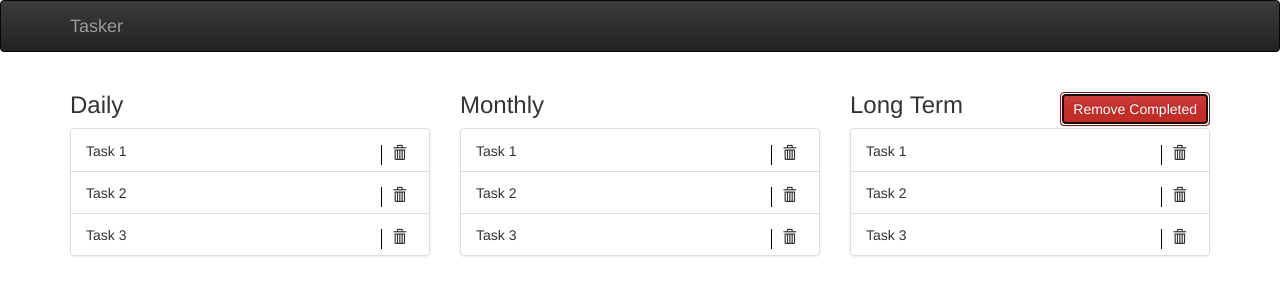
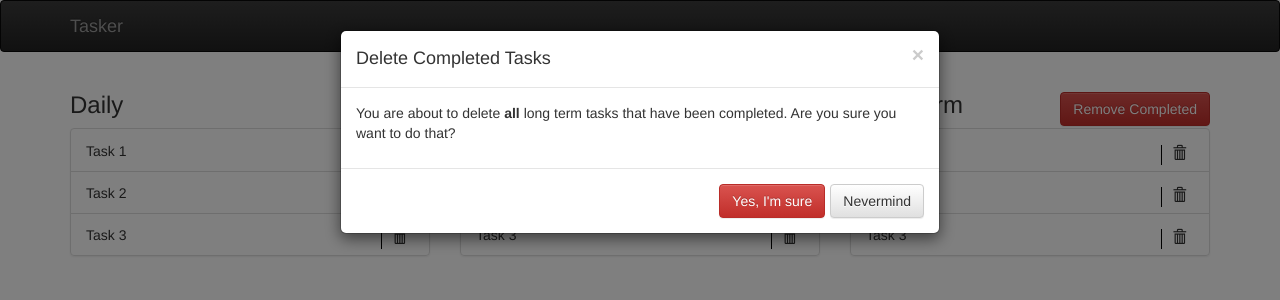
Before and after one commit to rdhammond/tasker-react, a React app: page / in a window 1280 px wide. Both pictures are taken after a click on the button "Remove Completed". Shown: the top 300 px of the page. Built offline with nearby package versions, Linux system fonts and the light colour scheme; no server answers.

Commit message:
Remove completed button is wired up.

```diff
--- /dev/null
+++ b/src/ConfirmDeleteAllModal.js
@@ -0,0 +1,37 @@
+import React, { Component } from 'react';
+import { Modal, Button } from 'react-bootstrap';
+
+export default class ConfirmDeleteAllModal extends Component {
+	constructor(props) {
+		super(props);
+		this.handleOK = this.handleOK.bind(this);
+		this.handleCancel = this.handleCancel.bind(this);
+	}
+
+	handleOK() {
+		this.props.onAnswer(true);
+	}
+
+	handleCancel() {
+		this.props.onAnswer(false);
+	}
+
+	render() {
+		const show = this.props.show;
+
+		return (
+			<Modal show={show}>
+				<Modal.Header closeButton onHide={this.handleCancel}>
+					<Modal.Title>Delete Completed Tasks</Modal.Title>
+				</Modal.Header>
+				<Modal.Body>
+					<p>You are about to delete <strong>all</strong> long term tasks that have been completed. Are you sure you want to do that?</p>
+				</Modal.Body>
+				<Modal.Footer>
+					<Button bsStyle="danger" onClick={this.handleOK}>Yes, I'm sure</Button>
+					<Button onClick={this.handleCancel}>Nevermind</Button>
+				</Modal.Footer>
+			</Modal>
+		);
+	}
+}
--- a/src/TaskList.js
+++ b/src/TaskList.js
@@ -1,5 +1,6 @@
 import React, {Component} from 'react';
 import {Row, Col, Button, ListGroup, ListGroupItem, Glyphicon, ButtonGroup} from 'react-bootstrap';
+import ConfirmDeleteAllModal from './ConfirmDeleteAllModal';
 import TaskService from './TaskService';
 import './TaskList.css';
 
@@ -35,10 +36,14 @@ class CustomListItem extends Component {
 export default class TaskList extends Component {
   constructor(props) {
     super(props);
-    this.state = {tasks: []};
+    this.state = {
+		tasks: [],
+		confirmModalShowing: false
+	};
     this.taskSvc = new TaskService(this.props.baseUrl);
-    this.handleClearAllClick = this.handleClearAllClick.bind(this);
+    this.handleClearAllClicked = this.handleClearAllClicked.bind(this);
     this.handleItemClicked = this.handleItemClicked.bind(this);
+	this.handleConfirmed = this.handleConfirmed.bind(this);
   }
 
   async componentDidMount() {
@@ -46,8 +51,8 @@ export default class TaskList extends Component {
     this.setState({tasks});
   }
 
-  handleClearAllClick() {
-    window.alert('handleClearAllClick()');
+  handleClearAllClicked() {
+  	this.setState({confirmModalShowing: true});
   }
 
   async handleItemClicked(taskId) {
@@ -62,6 +67,15 @@ export default class TaskList extends Component {
 
   handleDeleteClicked(taskId) {
     window.alert('Delete: ' + taskId);
+  }
+
+  async handleConfirmed(ok) {
+	this.setState({confirmModalShowing: false});
+  	if (!ok)
+		return Promise.resolve();
+
+	const tasksAfterDelete = await this.taskSvc.deleteCompletedTasks(this.props.type);
+	this.setState({tasks: tasksAfterDelete});
   }
 
   render() {
@@ -80,12 +94,13 @@ export default class TaskList extends Component {
     return (
         <div className="taskList">
         {showClear &&
-        <Button bsStyle="danger" onClick={this.handleClearAllClick} className="pull-right">Remove Completed</Button>
+        <Button bsStyle="danger" onClick={this.handleClearAllClicked} className="pull-right">Remove Completed</Button>
         }
         <h3>{title}</h3>
         <ListGroup>
         {items}
         </ListGroup>
+		<ConfirmDeleteAllModal onAnswer={this.handleConfirmed} show={this.state.confirmModalShowing} />
         </div>
         );
   }
--- a/src/TaskService.js
+++ b/src/TaskService.js
@@ -28,4 +28,9 @@ export default class TaskService {
 		//return axios.del(`${this.baseUrl}/tasks/${id}`);
 		return Promise.resolve();
 	}
+
+	async deleteCompletedTasks(type) {
+		//return axios.del(`${this.baseUrl}/tasks/completed`);
+		return Promise.resolve([]);
+	}
 }
```
